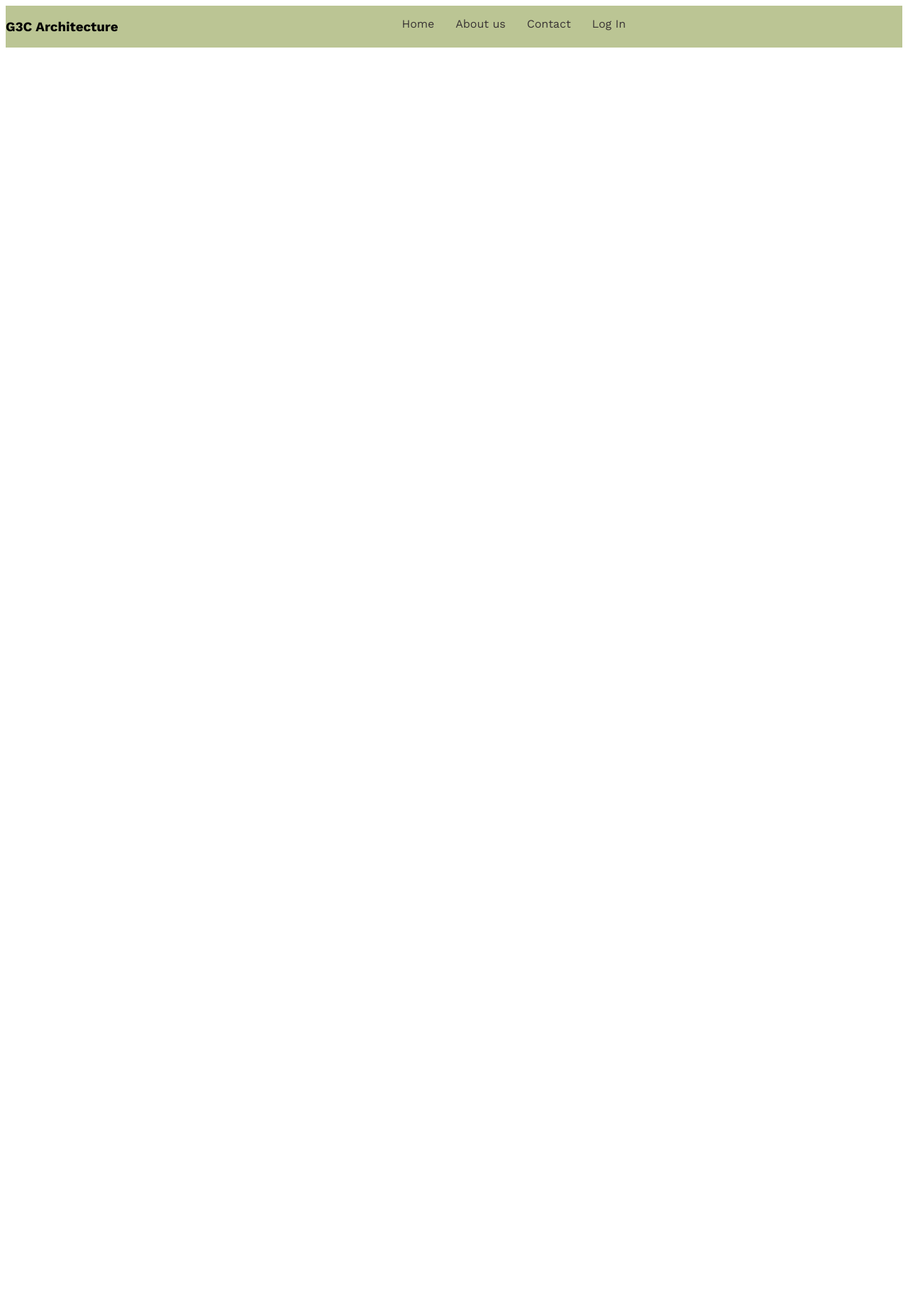
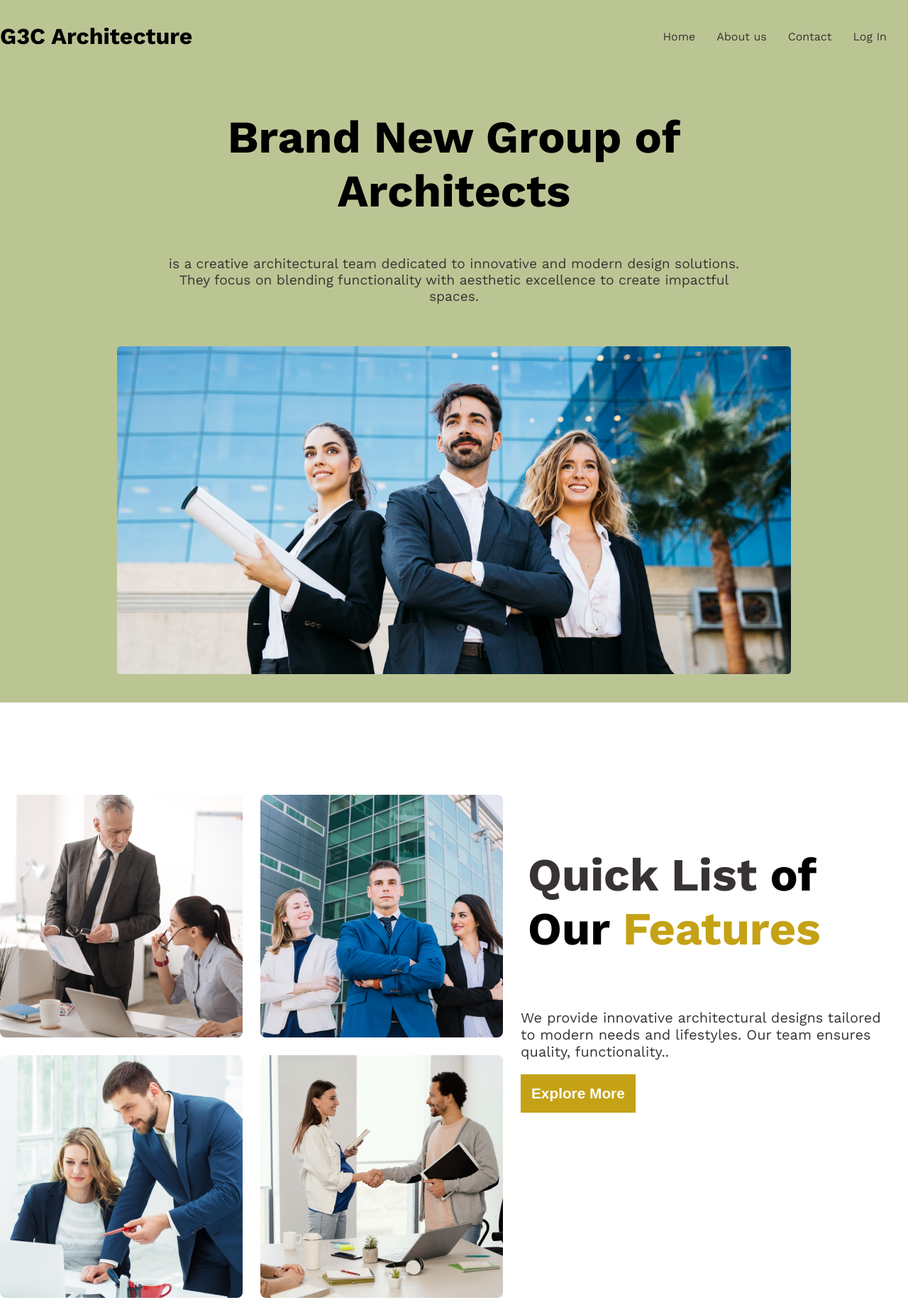
Before and after one commit to shamsul756/g3-architecture-redesing, a plain HTML site: page index.html in a window 1280 px wide. Shown: the whole page at 71% size. Before the commit the page ends 800 px from the top, so only its background shows below. Drawn offline with nearby package versions, Linux system fonts and the light colour scheme.

Commit message:
complete section design

```diff
--- a/architech.css
+++ b/architech.css
@@ -4,8 +4,18 @@ body{
   font-family: "Work Sans", sans-serif;
   font-optical-sizing: auto;
   font-style: normal;
+
 }
 /* shred class  */
+body{
+  margin: 0;
+  padding: 0;
+
+}
+
+main>section{
+  padding: 130px 0;
+}
 
 .displayFlex{
    display: flex;
@@ -20,8 +30,15 @@ body{
 /* header class  */
 .navbar{
    justify-content: space-between;
-
-
+   align-items: center;
+}
+main{
+  max-width: 1440px;
+  margin: 0 auto;
+}
+.brand{
+  font-weight: bold;
+  font-size: 2rem;
 }
 
 .item-list{
@@ -35,3 +52,110 @@ body{
   max-width: 1440px;
   margin: 0 auto;
 }
+
+/* banner style  */
+.banner-container{
+  max-width: 850px;
+  margin: 0 auto;
+  text-align: center;
+}
+.banner-title{
+  font-weight: bold;
+  font-size: 4rem;
+}
+.banner-subtitle{
+  max-width: 950px;
+  font-size: 1.2rem;
+}
+.btn-primary{
+  background: #c5a215;
+  border: none;
+  padding: 15px;
+  margin-bottom: 20px;
+  color: white;
+  font-weight: bold;
+  font-size: 1.3rem;
+  cursor: pointer;
+}
+.btn-primary:hover{
+  background: #89700d;
+}
+.banner-img {
+  display: block;
+  width: 100%;
+  max-width: 950px;
+  margin: 0 auto;
+  padding: 40px;
+}
+/* section part design  */
+
+.image{
+  display: grid;
+  grid-template-columns: repeat(2, 1fr);
+  gap: 25px;
+
+}
+
+.feature-title{
+  font-weight: bold;
+  font-size: 65px;
+  padding: 10px 35px;
+}
+.feature-description{
+  font-size: 20px;
+  max-width: 550px;
+  padding: 0px 25px;
+}
+.btn-primary{
+  display: block;
+  margin: 0px 25px;
+}
+
+
+
+
+
+
+
+
+
+
+
+
+
+
+
+
+
+
+
+
+@media screen and (max-width: 576px) {
+@media screen and (max-width: 576px) {
+
+  nav {
+    flex-direction: column;
+    text-align: center;
+  }
+
+  .banner {
+    flex-direction: column;
+  }
+
+  .banner-title {
+    font-size: 2rem;
+  }
+
+  .banner-img {
+    width: 100%;
+    padding: 10px;
+  }
+  .image{
+    grid-template-columns: repeat(1, 1fr);
+    margin: 0 auto;
+  }
+
+}
+
+
+}
--- a/index.html
+++ b/index.html
@@ -9,8 +9,9 @@
 </head>
 
 <body>
-    <header>
+    <header class="bg-light">
         <nav class="navbar displayFlex bg-light">
+
             <h3 class="brand">G3C Architecture</h3>
             <ul class="displayFlex">
                 <li class="item-list"><a href="" class="item  gray-color">Home</a></li>
@@ -18,13 +19,34 @@
                 <li class="item-list"><a href="" class="item  gray-color">Contact</a></li>
                 <li class="item-list"><a href="" class="item  gray-color">Log In</a></li>
             </ul>
-            <div class="banner">
+        </nav>
+        <div class="banner">
+            <div class="banner-container">
+                <h2 class="banner-title"> Brand New Group of Architects </h2>
+                <p class="banner-subtitle gray-color"> is a creative architectural team dedicated to innovative and
+                    modern design solutions. They focus on
+                    blending functionality with aesthetic excellence to create impactful spaces.
+                </p>
 
             </div>
-        </nav>
+            <img class="banner-img" src="./images/banner.png" alt="">
+        </div>
+
     </header>
     <main>
-
+        <section class="displayFlex">
+            <div class="image" >
+                <img src="./images/team1.png" alt="">
+                <img src="./images/team2.png" alt="">
+                <img src="./images/team3.png" alt="">
+                <img src="./images/team4.png" alt="">
+            </div>
+            <div class="feature-obj">
+                <h3 class="feature-title"><span class="gray-color">Quick List</span> of Our <span style="color:#c5a215" >Features</span></h3>
+                <p class="feature-description gray-color">We provide innovative architectural designs tailored to modern needs and lifestyles. Our team ensures quality, functionality..</p>
+                <button class="btn-primary ">Explore More</button>
+            </div>
+        </section>
     </main>
     <footer>
 
```
